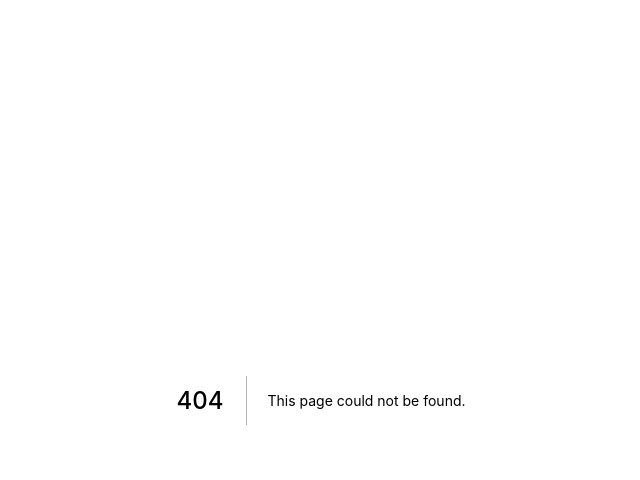
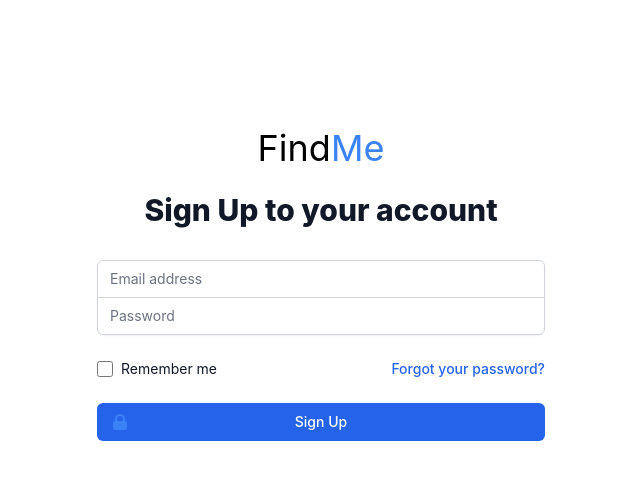
Before and after one commit to danielsoto-dev/findme-pf, a Next.js app: page /log-in in a window 1280 px wide. Before the commit this address had no page. Shown: the top 480 px of the page, without its empty margins (319-959 px from the left). Built offline with nearby package versions, Linux system fonts and the light colour scheme.

Commit message:
feat: Footer and LogIn Pages

```diff
--- a/components/Card.jsx
+++ b/components/Card.jsx
@@ -1,14 +1,12 @@
 import Image from "next/image";
-import React from "react";
-
 export const Card = () => {
   return (
-    <div className="max-w-sm rounded overflow-hidden shadow-lg">
+    <div className="max-w-sm p-3 rounded overflow-hidden border-black border-[1px]">
       <Image
         className="w-full object-cover"
         src="https://images.unsplash.com/photo-1578961771886-97d51aee46bc?ixlib=rb-1.2.1&ixid=MnwxMjA3fDB8MHxwaG90by1wYWdlfHx8fGVufDB8fHx8&auto=format&fit=crop&w=832&q=80"
-        width={300}
-        height={300}
+        width={200}
+        height={200}
         alt="Afro guy playing the bongo"
       />
       <div className="px-6 py-4">
@@ -19,7 +17,7 @@
           nihil.
         </p>
       </div>
-      <div className="px-6 pt-4 pb-2">
+      {/* <div className="px-6 pt-4 pb-2">
         <span className="inline-block bg-gray-200 rounded-full px-3 py-1 text-sm font-semibold text-gray-700 mr-2 mb-2">
           #photography
         </span>
@@ -29,7 +27,7 @@
         <span className="inline-block bg-gray-200 rounded-full px-3 py-1 text-sm font-semibold text-gray-700 mr-2 mb-2">
           #winter
         </span>
-      </div>
+      </div> */}
     </div>
   );
 };
--- /dev/null
+++ b/components/Footer.jsx
@@ -0,0 +1,49 @@
+import Link from "next/link";
+export const Footer = () => {
+  return (
+    <footer className="p-[24px]">
+      <nav className="grid grid-cols-3">
+        <section>
+          <h1 className="text-4xl">
+            <Link href="/">
+              <a>
+                Find<span className="text-blue-500">Me</span>
+              </a>
+            </Link>
+          </h1>
+        </section>
+        <section>
+          <h4 className="text-xl font-bold">Navigation</h4>
+          <ul>
+            <li>
+              <Link href="/about">
+                <a>About Us</a>
+              </Link>
+            </li>
+            <li>
+              <Link href="/contact-us">
+                <a>Contact Us</a>
+              </Link>
+            </li>
+          </ul>
+        </section>
+
+        <section>
+          <h4 className="text-xl font-bold">Access</h4>
+          <ul>
+            <li>
+              <Link href="/sign-up">
+                <a>Sign Up</a>
+              </Link>
+            </li>
+            <li>
+              <Link href="/log-in">
+                <a>Log In</a>
+              </Link>
+            </li>
+          </ul>
+        </section>
+      </nav>
+    </footer>
+  );
+};
--- a/components/Header.jsx
+++ b/components/Header.jsx
@@ -1,6 +1,5 @@
 import Image from "next/image";
 import Link from "next/link";
-import React from "react";
 
 export const Header = () => {
   return (
@@ -22,8 +21,8 @@
         </Link>
       </nav>
       <div className="justify-around items-center flex w-[180px]">
-        <Link href="/sign-in">
-          <a>Sign In</a>
+        <Link href="/sign-up">
+          <a>Sign Up</a>
         </Link>
         <Link href="/log-in">
           <a className="border-[1px] border-black rounded-md px-3 py-[5px]">
--- a/components/Hero.jsx
+++ b/components/Hero.jsx
@@ -1,5 +1,3 @@
-//react functional component hero
-import React from "react";
 import { Button } from "./Button";
 import { Card } from "./Card";
 import Image from "next/image";
@@ -19,7 +17,7 @@
       <Button className="block mx-auto text-xl mt-10">Register here!</Button>
 
       <h3 className="text-2xl mb-5 mt-10">Missing people in your area</h3>
-      <div className="flex justify-around p-5 border-black border-[1px]">
+      <div className="flex justify-around gap-x-5 p-5 border-black border-[1px]">
         <Card />
         <Card />
         <Card />
--- a/pages/index.jsx
+++ b/pages/index.jsx
@@ -1,6 +1,7 @@
 import Head from "next/head";
 import { Header } from "../components/Header";
 import { Hero } from "../components/Hero";
+import { Footer } from "../components/Footer";
 import styles from "../styles/Home.module.css";
 
 export default function Home() {
@@ -13,6 +14,7 @@
       </Head>
       <Header />
       <Hero />
+      <Footer />
     </div>
   );
 }
--- /dev/null
+++ b/pages/log-in.jsx
@@ -0,0 +1,118 @@
+import Image from "next/image";
+import Link from "next/link";
+const SignIn = () => {
+  return (
+    <div className="mt-20 min-h-full flex items-center justify-center py-12 px-4 sm:px-6 lg:px-8">
+      <div className="max-w-md w-full space-y-8">
+        <div>
+          <h1 className="text-4xl text-center">
+            <Link href="/">
+              <a>
+                Find<span className="text-blue-500">Me</span>
+              </a>
+            </Link>
+          </h1>
+          <h2 className="mt-6 text-center text-3xl font-extrabold text-gray-900">
+            Sign Up to your account
+          </h2>
+          {/* <p className="mt-2 text-center text-sm text-gray-600">
+            Or
+            <a
+              href="#"
+              className="font-medium text-blue-600 hover:text-blue-500"
+            >
+              {" "}
+              start your 14-day free trial{" "}
+            </a>
+          </p> */}
+        </div>
+        <form className="mt-8 space-y-6" action="#" method="POST">
+          <input type="hidden" name="remember" value="true" />
+          <div className="rounded-md shadow-sm -space-y-px">
+            <div>
+              <label htmlFor="email-address" className="sr-only">
+                Email address
+              </label>
+              <input
+                id="email-address"
+                name="email"
+                type="email"
+                autoComplete="email"
+                required
+                className="appearance-none rounded-none relative block w-full px-3 py-2 border border-gray-300 placeholder-gray-500 text-gray-900 rounded-t-md focus:outline-none focus:ring-blue-500 focus:border-blue-500 focus:z-10 sm:text-sm"
+                placeholder="Email address"
+              />
+            </div>
+            <div>
+              <label htmlFor="password" className="sr-only">
+                Password
+              </label>
+              <input
+                id="password"
+                name="password"
+                type="password"
+                autoComplete="current-password"
+                required
+                className="appearance-none rounded-none relative block w-full px-3 py-2 border border-gray-300 placeholder-gray-500 text-gray-900 rounded-b-md focus:outline-none focus:ring-blue-500 focus:border-blue-500 focus:z-10 sm:text-sm"
+                placeholder="Password"
+              />
+            </div>
+          </div>
+
+          <div className="flex items-center justify-between">
+            <div className="flex items-center">
+              <input
+                id="remember-me"
+                name="remember-me"
+                type="checkbox"
+                className="h-4 w-4 text-blue-600 focus:ring-blue-500 border-gray-300 rounded"
+              />
+              <label
+                htmlFor="remember-me"
+                className="ml-2 block text-sm text-gray-900"
+              >
+                {" "}
+                Remember me{" "}
+              </label>
+            </div>
+
+            <div className="text-sm">
+              <a
+                href="#"
+                className="font-medium text-blue-600 hover:text-blue-500"
+              >
+                {" "}
+                Forgot your password?{" "}
+              </a>
+            </div>
+          </div>
+
+          <div>
+            <button
+              type="submit"
+              className="group relative w-full flex justify-center py-2 px-4 border border-transparent text-sm font-medium rounded-md text-white bg-blue-600 hover:bg-blue-700 focus:outline-none focus:ring-2 focus:ring-offset-2 focus:ring-blue-500"
+            >
+              <span className="absolute left-0 inset-y-0 flex items-center pl-3">
+                <svg
+                  className="h-5 w-5 text-blue-500 group-hover:text-blue-400"
+                  xmlns="http://www.w3.org/2000/svg"
+                  viewBox="0 0 20 20"
+                  fill="currentColor"
+                  aria-hidden="true"
+                >
+                  <path
+                    fillRule="evenodd"
+                    d="M5 9V7a5 5 0 0110 0v2a2 2 0 012 2v5a2 2 0 01-2 2H5a2 2 0 01-2-2v-5a2 2 0 012-2zm8-2v2H7V7a3 3 0 016 0z"
+                    clipRule="evenodd"
+                  />
+                </svg>
+              </span>
+              Sign Up
+            </button>
+          </div>
+        </form>
+      </div>
+    </div>
+  );
+};
+export default SignIn;
--- a/tailwind.config.js
+++ b/tailwind.config.js
@@ -4,7 +4,12 @@
     "./components/**/*.{js,ts,jsx,tsx}",
   ],
   theme: {
-    extend: {},
+    extend: {
+      gridTemplateColumns: {
+        // Complex site-specific column configuration
+        footer: "",
+      },
+    },
   },
   plugins: [],
 };
```
